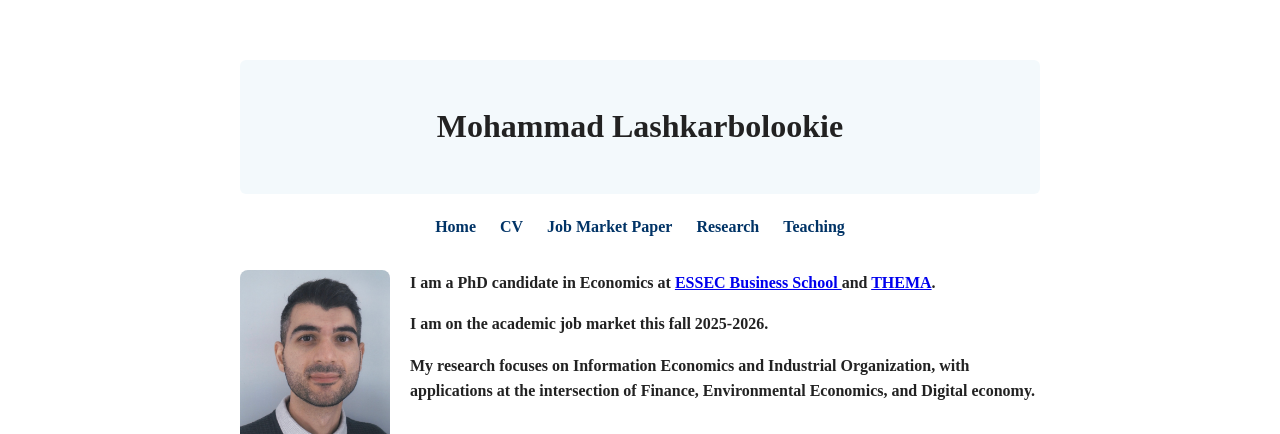
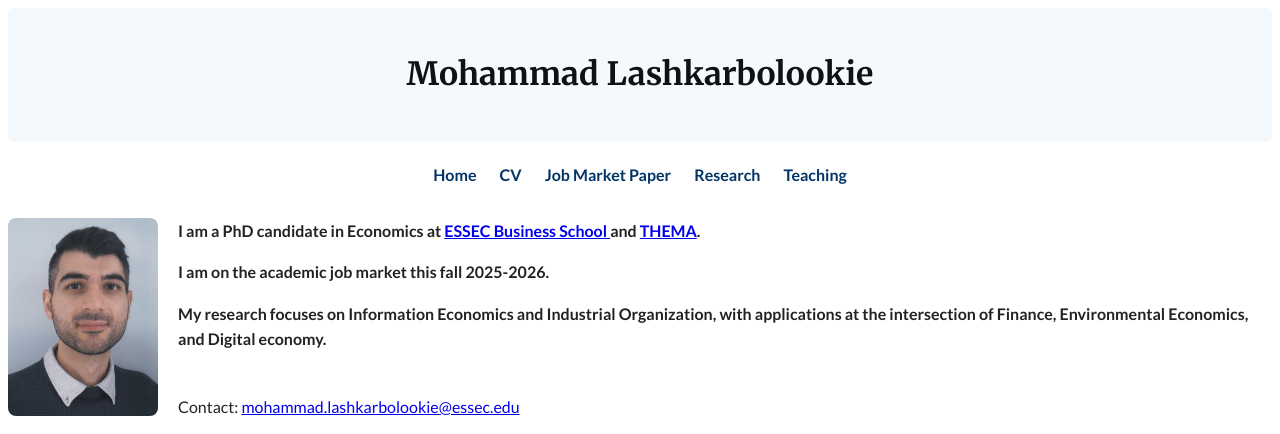
Before and after one commit to MLashkarbolookie/mlashkarbolookie.github.io, a plain HTML site: page index.html in a window 1280 px wide. Shown: the top 434 px of the page. Drawn offline with Linux system fonts and the light colour scheme.

Commit message:
Update style.css

```diff
--- a/style.css
+++ b/style.css
@@ -1,12 +1,20 @@
 body {
-  font-family: "Times New Roman", Times, serif;
-  max-width: 800px;
-  margin: 40px auto;
-  padding: 20px;
+  font-family: 'Lato', sans-serif;
+  font-size: 16px;
   line-height: 1.6;
-  background: #ffffff;
   color: #222;
 }
+
+h1, h2, h3, h4 {
+  font-family: 'Merriweather', serif;
+  font-weight: 700;
+  color: #111;
+}
+
+p {
+  margin-bottom: 1rem;
+}
+
 
 header {
   text-align: center;
```
